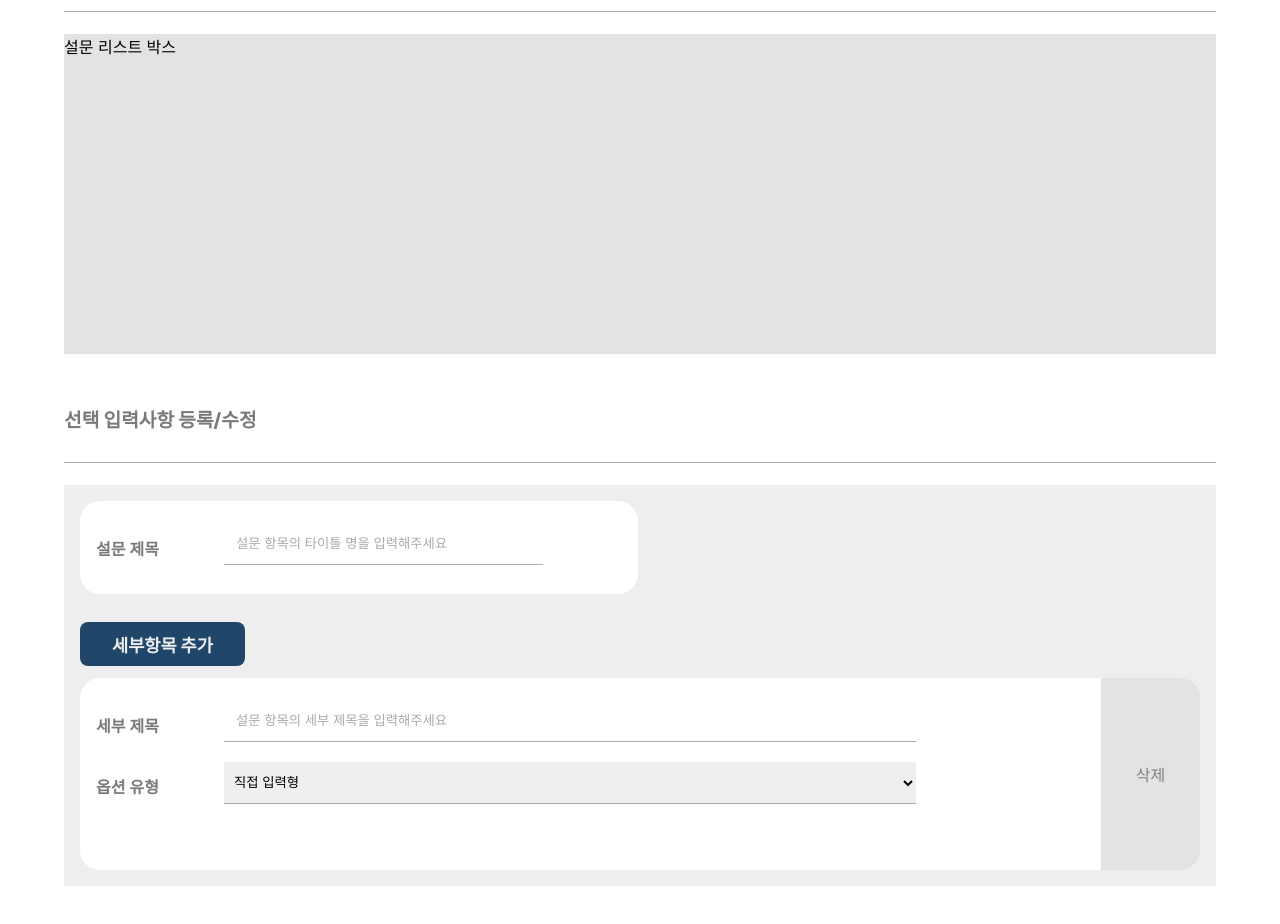
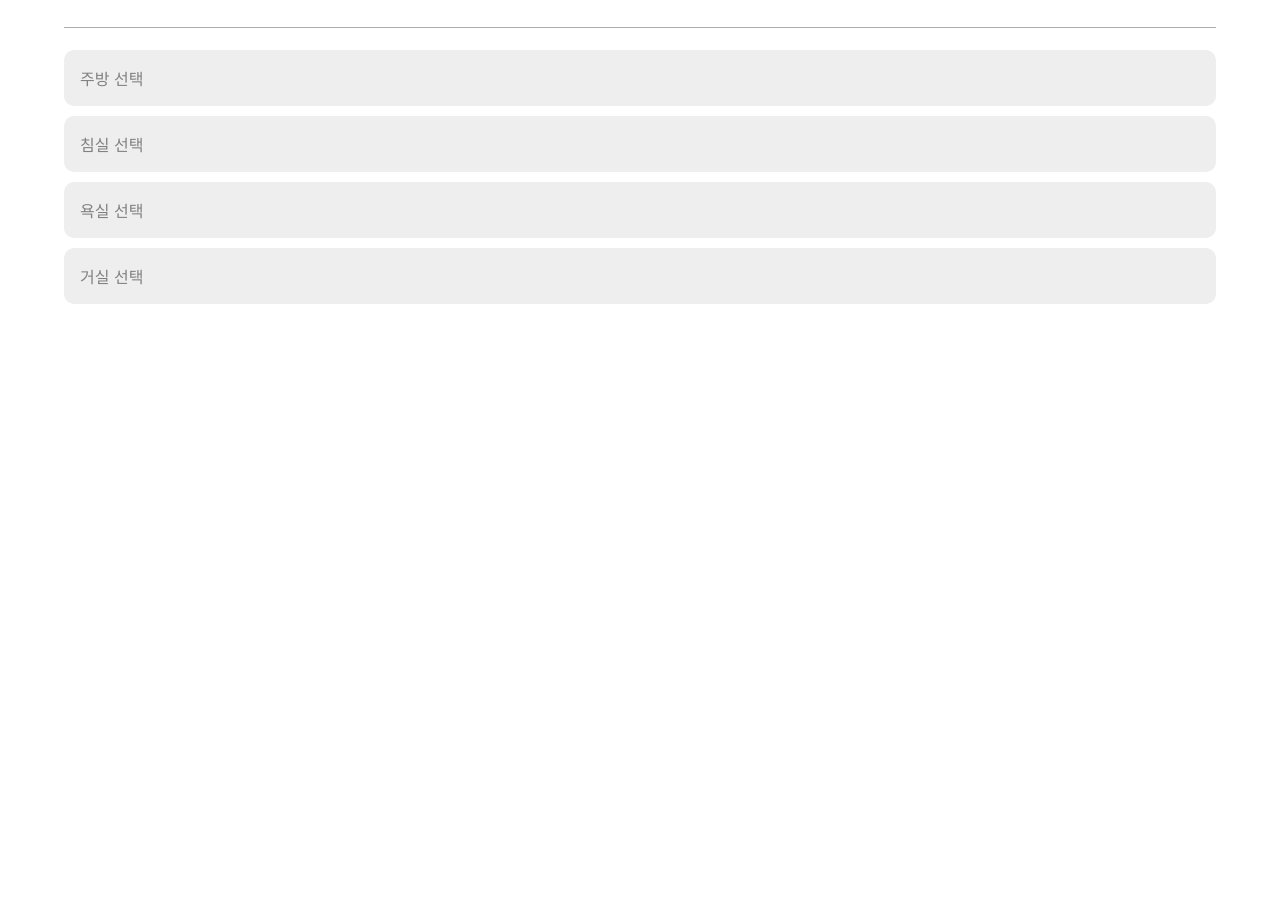
Before and after one commit to upship-kim/survey-web, a React (Create React App) app: page / in a window 1280 px wide. Shown: the part 2152-3076 px from the top of the page. After the commit the page ends 2586 px from the top, so only its background shows below. Built offline with nearby package versions, Linux system fonts and the light colour scheme.

Commit message:
add: 관리자페이지 모드별 화면구성 추가

```diff
--- a/src/FormData/dummyData.ts
+++ b/src/FormData/initData.ts
@@ -1,3 +1,5 @@
+import { CardTypes } from "../types/SelectTypes";
+
 export const rowDatas = [
     {
         id: 1,
@@ -159,7 +161,7 @@ export const rowDatas = [
         ],
     },
     {
-        id: 3,
+        id: 4,
         title: "거실 선택",
         rows: [
             {
@@ -201,3 +203,21 @@ export const rowDatas = [
         ],
     },
 ];
+export const cardInitForm: CardTypes = {
+    id: 1,
+    title: "",
+    rows: [
+        {
+            id: 1,
+            title: "",
+            type: 0,
+            options: [],
+        },
+    ],
+};
+export const rowInit = {
+    id: 1,
+    title: "",
+    type: 0,
+    options: [],
+};
--- a/src/components/molecures/BlockTitle.tsx
+++ b/src/components/molecures/BlockTitle.tsx
@@ -7,13 +7,18 @@ interface BlockTitleProps {
     hasRightText?: string;
 }
 
-const BlockTitle = ({ leftText, hasRightText }: BlockTitleProps) => {
+const BlockTitle: React.FC<BlockTitleProps> = ({
+    leftText,
+    hasRightText,
+    children,
+}) => {
     return (
         <Wrapper>
             <DefaultText text={leftText} size="large" bold />
             {hasRightText !== undefined && (
                 <DefaultText text={hasRightText} size="small" />
             )}
+            {children}
         </Wrapper>
     );
 };
--- a/src/components/pages/AdminPage.tsx
+++ b/src/components/pages/AdminPage.tsx
@@ -1,24 +1,146 @@
-import React from "react";
+import React, { useEffect, useState } from "react";
 import styled from "styled-components";
+import { cardInitForm, rowDatas } from "../../FormData/initData";
+import { CardTypes } from "../../types/SelectTypes";
+import DefaultButton from "../atoms/DefaultButton";
 import PlusMinusIcon from "../atoms/PlusMinusIcon";
 import BlockTitle from "../molecures/BlockTitle";
 import Header from "../molecures/Header";
 import SurveyCreator from "../templates/SurveyCreator";
 
+export type ModeType = "read" | "create" | "modify";
+
 const AdminPage = () => {
+    const [fetchData, setFetchData] = useState<CardTypes[]>(rowDatas);
+    const [form, setForm] = useState<CardTypes>(cardInitForm);
+    const [itemId, setItemId] = useState<number | null>(null);
+    const [mode, setMode] = useState<ModeType>("read");
+
+    useEffect(() => {
+        console.log("fetchData", fetchData);
+    }, []);
+
+    useEffect(() => {
+        if (itemId && mode !== "create") {
+            setForm(fetchData.filter(item => item.id === itemId)[0]);
+        }
+        if (mode === "create") setForm(cardInitForm);
+    }, [fetchData, itemId, mode]);
+
+    const onClick = (id: number) => {
+        setItemId(id);
+        setMode("read");
+    };
+    const onChangeMode = (mode: ModeType) => {
+        setMode(mode);
+        if (mode === "create") {
+            setItemId(null);
+            window.scrollTo(0, 10000);
+        }
+    };
+    const onSubmit = (isMode: string) => {
+        switch (isMode) {
+            case "modify":
+                fetchUpdate();
+                return;
+            case "create":
+                fetchCreate();
+
+                return;
+
+            default:
+                return;
+        }
+    };
+    const fetchUpdate = async () => {
+        console.log("submit", form);
+        try {
+            alert("수정");
+            setMode("read");
+        } catch (error) {}
+    };
+    const fetchCreate = async () => {
+        try {
+            alert("새로만들기!");
+            setMode("read");
+        } catch (error) {}
+    };
+
     return (
         <>
             <Header title="관리자 페이지" />
             <Container>
                 <PlusMinusIcon isActive />
                 <PlusMinusIcon isActive={false} />
-                <BlockTitle leftText={"작성한 설문 리스트"} hasRightText={""} />
-                <SurveyListBox>설문 리스트 박스 </SurveyListBox>
-                <BlockTitle
-                    leftText={"선택 입력사항 등록/수정"}
-                    hasRightText={""}
-                />
-                <SurveyCreator />
+                <BlockTitle leftText={"작성한 설문 리스트"} hasRightText={""}>
+                    <DefaultButton
+                        onClick={() => onChangeMode("create")}
+                        text={"설문 추가"}
+                        type="submit"
+                    />
+                </BlockTitle>
+                <SurveyListBox>
+                    {fetchData.map((item, index) => (
+                        <SurveyRow
+                            isActive={item.id === itemId}
+                            onClick={() => onClick(item.id)}
+                            key={item.id}
+                        >
+                            {item.title}
+                        </SurveyRow>
+                    ))}
+                </SurveyListBox>
+                {(itemId || mode === "create") && (
+                    <>
+                        <BlockTitle
+                            leftText={`선택 입력사항 ${
+                                mode === "create"
+                                    ? "추가"
+                                    : mode === "modify"
+                                    ? "수정"
+                                    : ""
+                            }`}
+                            hasRightText={""}
+                        >
+                            <ButtonRow>
+                                {mode !== "create" && (
+                                    <DefaultButton
+                                        onClick={() =>
+                                            onChangeMode(
+                                                mode === "read"
+                                                    ? "modify"
+                                                    : "read",
+                                            )
+                                        }
+                                        text={
+                                            mode === "read"
+                                                ? "편집모드"
+                                                : "읽기모드"
+                                        }
+                                        type="cancle"
+                                    />
+                                )}
+                                {mode !== "read" && (
+                                    <DefaultButton
+                                        onClick={() => onSubmit(mode)}
+                                        text={
+                                            mode === "modify"
+                                                ? "수정하기"
+                                                : "저장하기"
+                                        }
+                                        type="submit"
+                                    />
+                                )}
+                            </ButtonRow>
+                        </BlockTitle>
+
+                        <SurveyCreator
+                            mode={mode}
+                            form={form}
+                            setForm={setForm}
+                        />
+                    </>
+                )}
             </Container>
         </>
     );
@@ -32,7 +154,26 @@ const Container = styled.div`
 `;
 
 const SurveyListBox = styled.div`
-    background-color: #e3e3e3;
     width: 100%;
     height: 40vh;
 `;
+const ButtonRow = styled.div`
+    display: flex;
+    flex-direction: row;
+    justify-content: flex-end;
+    align-items: center;
+    column-gap: 20px;
+`;
+
+const SurveyRow = styled.div<{ isActive: boolean }>`
+    display: flex;
+    flex-direction: row;
+    color: ${({ isActive }) => (isActive ? "#ffffff" : "gray")};
+    background-color: ${({ isActive }) => (isActive ? "#8eb3a2" : "#eee")};
+    border-radius: 10px;
+    padding: 1rem;
+    cursor: pointer;
+    & + & {
+        margin-top: 10px;
+    }
+`;
--- a/src/components/templates/SelectForm.tsx
+++ b/src/components/templates/SelectForm.tsx
@@ -2,7 +2,7 @@ import React, { useEffect } from "react";
 import { useRecoilState, useSetRecoilState } from "recoil";
 import styled from "styled-components";
 import { selectedCardIndexAtom, selectedFormAtom } from "../../atom/SurveyAtom";
-import { rowDatas } from "../../FormData/dummyData";
+import { rowDatas } from "../../FormData/initData";
 import SurveyCard from "../organisms/SurveyCard";
 
 const SelectForm = () => {
--- a/src/components/templates/SurveyCreator.tsx
+++ b/src/components/templates/SurveyCreator.tsx
@@ -1,50 +1,20 @@
-import React, { useEffect, useState } from "react";
+import React, { useEffect } from "react";
 import styled from "styled-components";
+import { cardInitForm, rowInit } from "../../FormData/initData";
 import { CardTypes } from "../../types/SelectTypes";
 import DefaultButton from "../atoms/DefaultButton";
 import DefaultInput from "../atoms/DefaultInput";
 import InputRow from "../molecures/InputRow";
 import DetailCreator from "../organisms/DetailCreator";
+import { ModeType } from "../pages/AdminPage";
 
-const initForm: CardTypes = {
-    id: 1,
-    title: "",
-    rows: [
-        {
-            id: 1,
-            title: "",
-            type: 0,
-            options: [
-                // {
-                //     id: 1,
-                //     name: "",
-                //     type: 0,
-                //     detailTitle: "",
-                //     options: [{ id: 1, name: "", img: "" }],
-                // },
-            ],
-        },
-    ],
-};
-const rowInit = {
-    id: 1,
-    title: "",
-    type: 0,
-    options: [
-        // {
-        //     id: 1,
-        //     name: "",
-        //     type: 0,
-        //     detailTitle: "",
-        //     options: [{ id: 1, name: "", img: "" }],
-        // },
-    ],
-};
+interface LocalProps {
+    mode: ModeType;
+    form: CardTypes;
+    setForm: React.Dispatch<React.SetStateAction<CardTypes>>;
+}
 
-const SurveyCreator = () => {
-    const [totalData, setTotalData] = useState<CardTypes[]>();
-    const [form, setForm] = useState<CardTypes>(initForm);
-
+const SurveyCreator = ({ mode, form, setForm }: LocalProps) => {
     const onChange = (e: React.ChangeEvent<HTMLInputElement>) => {
         e.preventDefault();
         const { name, value } = e.target;
@@ -72,11 +42,12 @@ const SurveyCreator = () => {
     };
 
     useEffect(() => {
+        console.log("form", form);
         return () => {};
     }, [form]);
 
     return (
-        <Container>
+        <Container mode={mode}>
             <TitleBlock>
                 <FirstProcess>
                     <InputRow title="설문 제목" flexDirection="column">
@@ -87,24 +58,29 @@ const SurveyCreator = () => {
                             value={form.title}
                             onChange={onChange}
                             placeholder={"설문 항목의 타이틀 명을 입력해주세요"}
+                            disabled={mode === "read"}
                         />
                     </InputRow>
                 </FirstProcess>
             </TitleBlock>
+            {mode !== "read" && (
                 <AddButtonRow>
                     <DefaultButton
-                    type="submit"
+                        type="cancle"
                         text="세부항목 추가"
                         onClick={onAddRow}
                     />
                 </AddButtonRow>
-            {form.rows.map((item, index) => (
+            )}
+            {form &&
+                form.rows.map((item, index) => (
                     <DetailCreator
                         key={item.id}
                         index={index}
                         item={item}
                         setForm={setForm}
                         onDeleteRow={onDeleteRow}
+                        mode={mode}
                     />
                 ))}
         </Container>
@@ -113,9 +89,9 @@ const SurveyCreator = () => {
 
 export default SurveyCreator;
 
-const Container = styled.div`
+const Container = styled.div<{ mode: ModeType }>`
     display: flex;
-    background-color: #eee;
+    background-color: ${({ mode }) => (mode !== "create" ? "#eee" : "#b7dcd1")};
     flex-direction: column;
     padding: 1rem;
 `;
```
Also changed, not shown: src/components/organisms/DetailCreator.tsx (+19 -3 lines), src/components/organisms/DetailOptionCreator.tsx (+11 -3 lines). Lines whose indentation alone changed are shown as unchanged.
